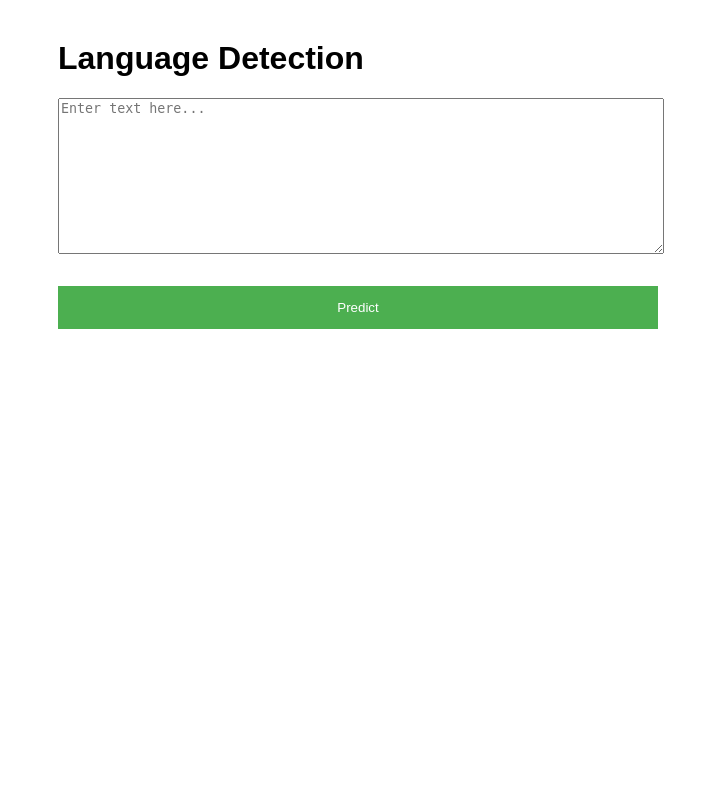
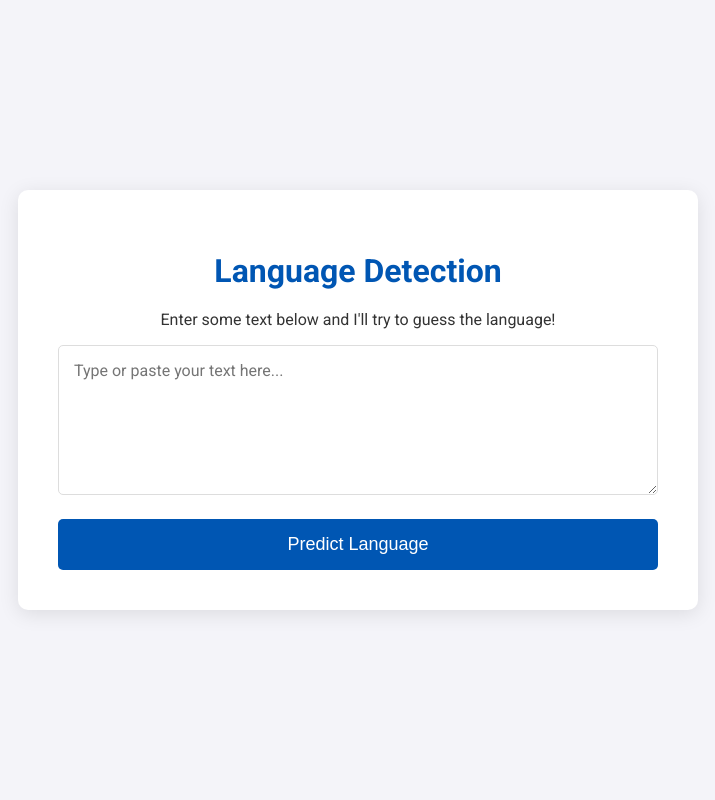
Before and after one commit to LEGBEDJE/Language-Detection, a Flask app: page / in a window 1280 px wide. Shown: the whole page, without its empty margins (282-997 px from the left). Run offline with Flask 3, Linux system fonts and the light colour scheme; parts of the project's set-up code (start-up, migrations or seed data) failed here and were passed over.

Commit message:
refactor: Improve web interface and update README

```diff
--- a/templates/index.html
+++ b/templates/index.html
@@ -4,40 +4,73 @@
     <meta charset="UTF-8">
     <meta name="viewport" content="width=device-width, initial-scale=1.0">
     <title>Language Detection</title>
+    <link href="https://fonts.googleapis.com/css2?family=Roboto:wght@300;400;700&display=swap" rel="stylesheet">
     <style>
         body {
-            font-family: sans-serif;
-            margin: 40px;
+            font-family: 'Roboto', sans-serif;
+            background-color: #f4f4f9;
+            color: #333;
+            margin: 0;
+            padding: 0;
+            display: flex;
+            justify-content: center;
+            align-items: center;
+            height: 100vh;
         }
         .container {
+            background: #fff;
+            padding: 40px;
+            border-radius: 10px;
+            box-shadow: 0 4px 20px rgba(0,0,0,0.1);
             max-width: 600px;
-            margin: auto;
+            width: 100%;
+            text-align: center;
+        }
+        h1 {
+            color: #0056b3;
+            margin-bottom: 20px;
         }
         textarea {
             width: 100%;
             height: 150px;
+            padding: 15px;
+            border-radius: 5px;
+            border: 1px solid #ddd;
             margin-bottom: 20px;
+            font-family: 'Roboto', sans-serif;
+            font-size: 16px;
+            box-sizing: border-box;
         }
         input[type="submit"] {
-            background-color: #4CAF50;
+            background-color: #0056b3;
             color: white;
-            padding: 14px 20px;
-            margin: 8px 0;
+            padding: 15px 20px;
             border: none;
+            border-radius: 5px;
             cursor: pointer;
             width: 100%;
+            font-size: 18px;
+            transition: background-color 0.3s ease;
+        }
+        input[type="submit"]:hover {
+            background-color: #004494;
+        }
+        h2 {
+            margin-top: 30px;
+            color: #333;
         }
     </style>
 </head>
 <body>
     <div class="container">
         <h1>Language Detection</h1>
+        <p>Enter some text below and I'll try to guess the language!</p>
         <form action="/predict" method="post">
-            <textarea name="text" placeholder="Enter text here..."></textarea>
-            <input type="submit" value="Predict">
+            <textarea name="text" placeholder="Type or paste your text here..."></textarea>
+            <input type="submit" value="Predict Language">
         </form>
         {% if prediction %}
-            <h2>Predicted Language: {{ prediction }}</h2>
+            <h2>Predicted Language: <span style="color: #0056b3;">{{ prediction }}</span></h2>
         {% endif %}
     </div>
 </body>
```
Also changed, not shown: README.md.
